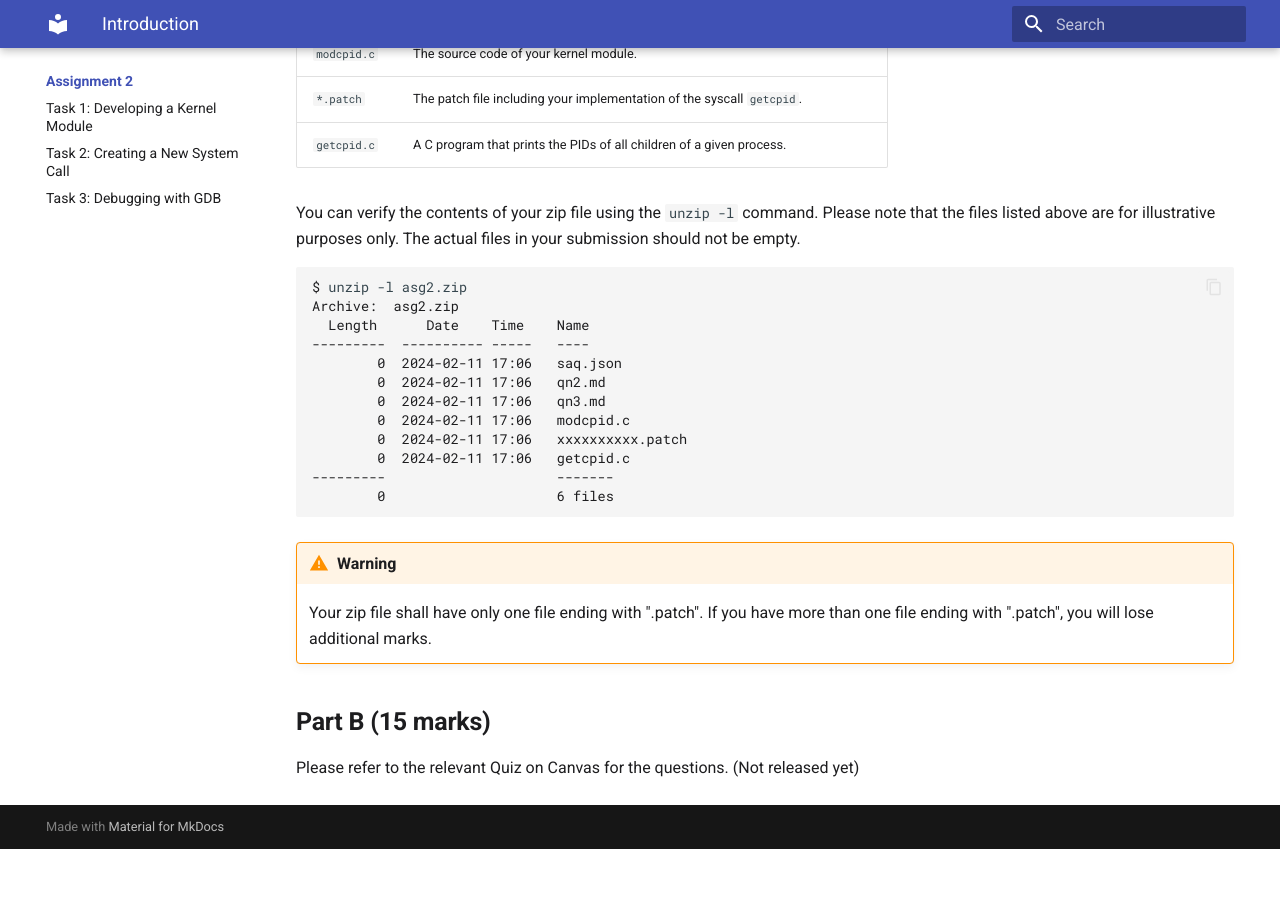
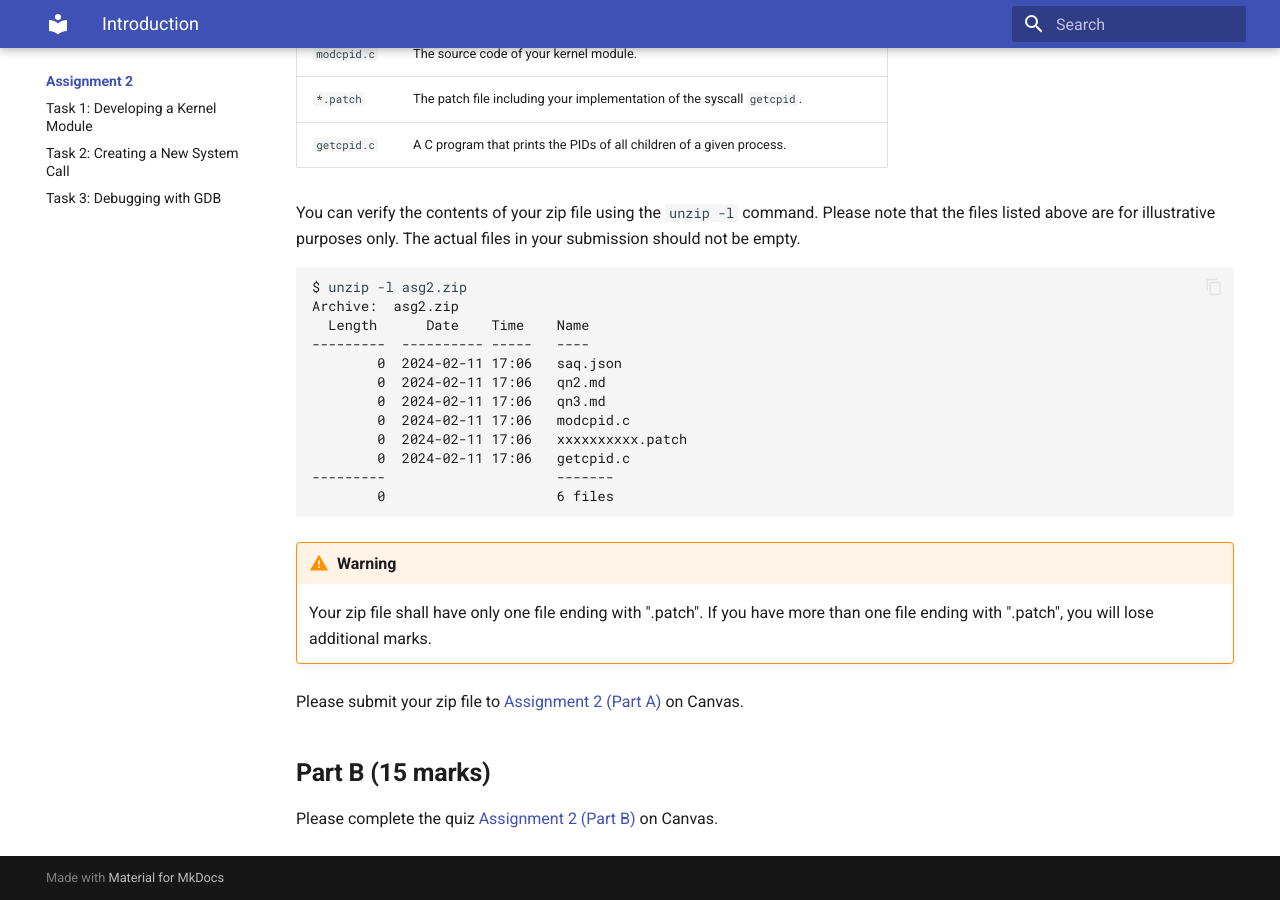
Before and after one commit to cs5250-24s/cs5250-24s, an MkDocs documentation site: the page built from docs/asg2/index.md, in a window 1280 px wide and 900 px high, scrolled down 2582 px. Built offline with MkDocs 1.6.1 and Material for MkDocs 9.7.7, drawn with Linux system fonts in a browser that asks for light colours; before the commit the page ends 3431 px from its top, so only the background shows below that.

Commit message:
asg2: update canvas link

```diff
--- a/docs/asg2/index.md
+++ b/docs/asg2/index.md
@@ -160,7 +160,8 @@
     Your zip file shall have only one file ending with ".patch".
     If you have more than one file ending with ".patch", you will lose additional marks.
 
+Please submit your zip file to [Assignment 2 (Part A)](https://canvas.nus.edu.sg/courses/53045/assignments/105001) on Canvas.
+
 ## Part B (15 marks)
 
-Please refer to the relevant Quiz on Canvas for the questions.
-(Not released yet)
+Please complete the quiz [Assignment 2 (Part B)](https://canvas.nus.edu.sg/courses/53045/quizzes/35637) on Canvas.
```
